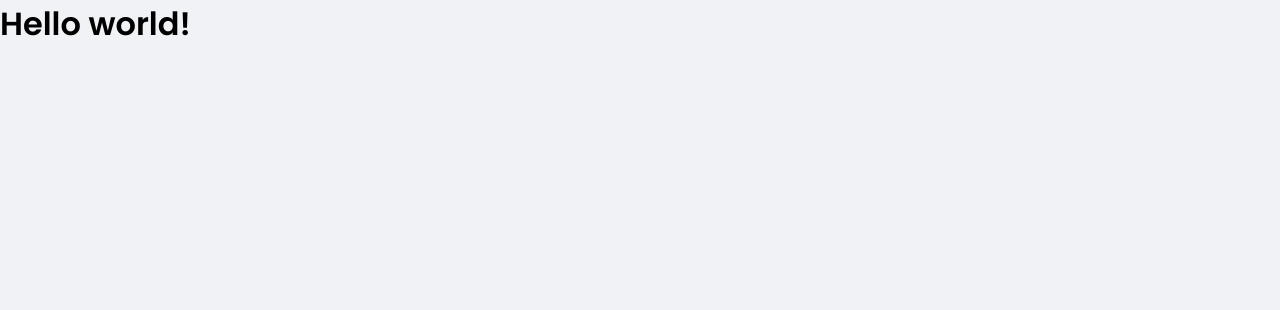
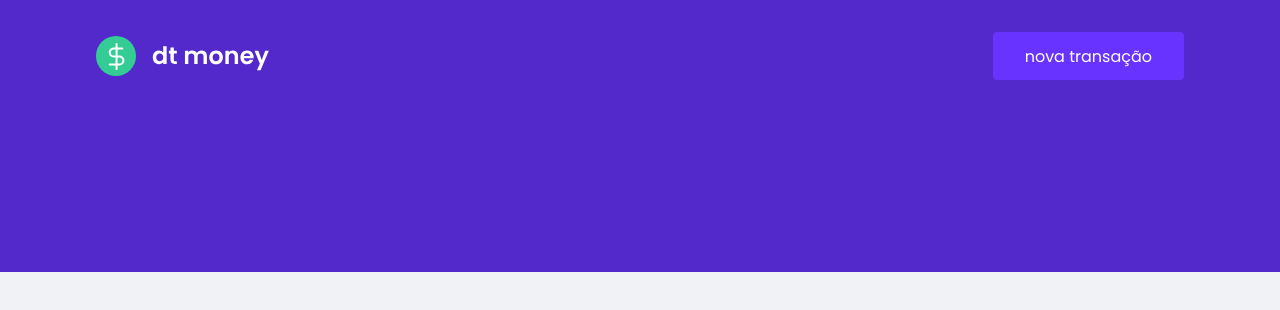
Before and after one commit to jairosl/dtmoney-rockeatseat, a React (Create React App) app: page / in a window 1280 px wide. Shown: the top 310 px of the page. Built offline with nearby package versions, Linux system fonts and the light colour scheme.

Commit message:
feat: criar componente Header

```diff
--- a/src/App.tsx
+++ b/src/App.tsx
@@ -1,11 +1,12 @@
 import React from 'react';
+import { Header } from './components/Header';
 import { GlobalStyle } from './styles/global';
 
 export function App() {
   return (
-    <div className="App">
-      <h1>Hello world!</h1>
+    <>
+      <Header />
       <GlobalStyle />
-    </div>
+    </>
   );
 }
--- /dev/null
+++ b/src/components/Header/index.tsx
@@ -0,0 +1,16 @@
+import logoImg from '../../assets/logo.svg'
+import { Container, Content } from './styles'
+
+export function Header() {
+  return (
+    <Container>
+      <Content>
+        <img src={logoImg} alt="dt-maney" />
+        <button type="button">
+          nova transação
+        </button>
+      </Content>
+
+    </Container>
+  )
+}
--- /dev/null
+++ b/src/components/Header/styles.ts
@@ -0,0 +1,32 @@
+import styled from 'styled-components';
+
+export const Container = styled.header`
+  background: var(--blue);
+`;
+
+export const Content = styled.div`
+  max-width: 1120px;
+  margin: 0 auto;
+
+  padding: 2rem 1rem 12rem;
+  display: flex;
+  align-items: center;
+  justify-content: space-between;
+
+  button {
+    font-size: 1rem;
+    color: #fff;
+    background: var(--blue-light);
+    border: 0;
+    padding: 0 2rem;
+    border-radius: 0.25rem;
+    height: 3rem;
+
+    transition: filter 0.2s ;
+
+    &:hover {
+      filter: brightness(0.9);
+    }
+
+  }
+`;
```
